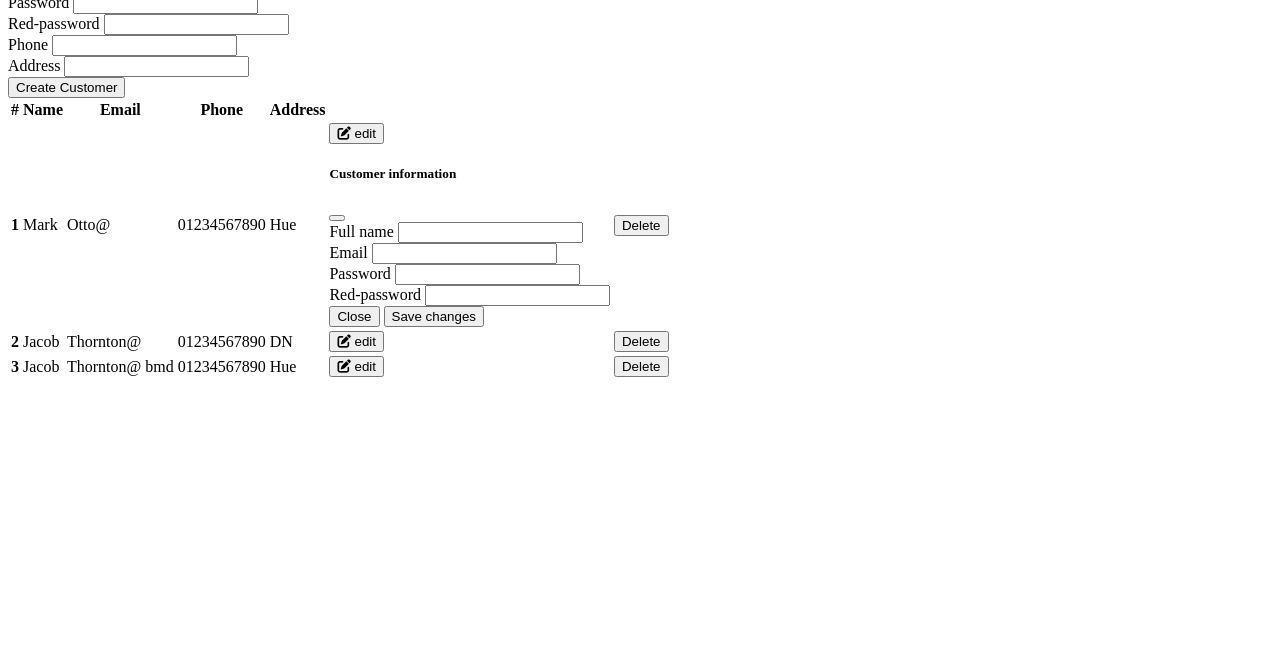
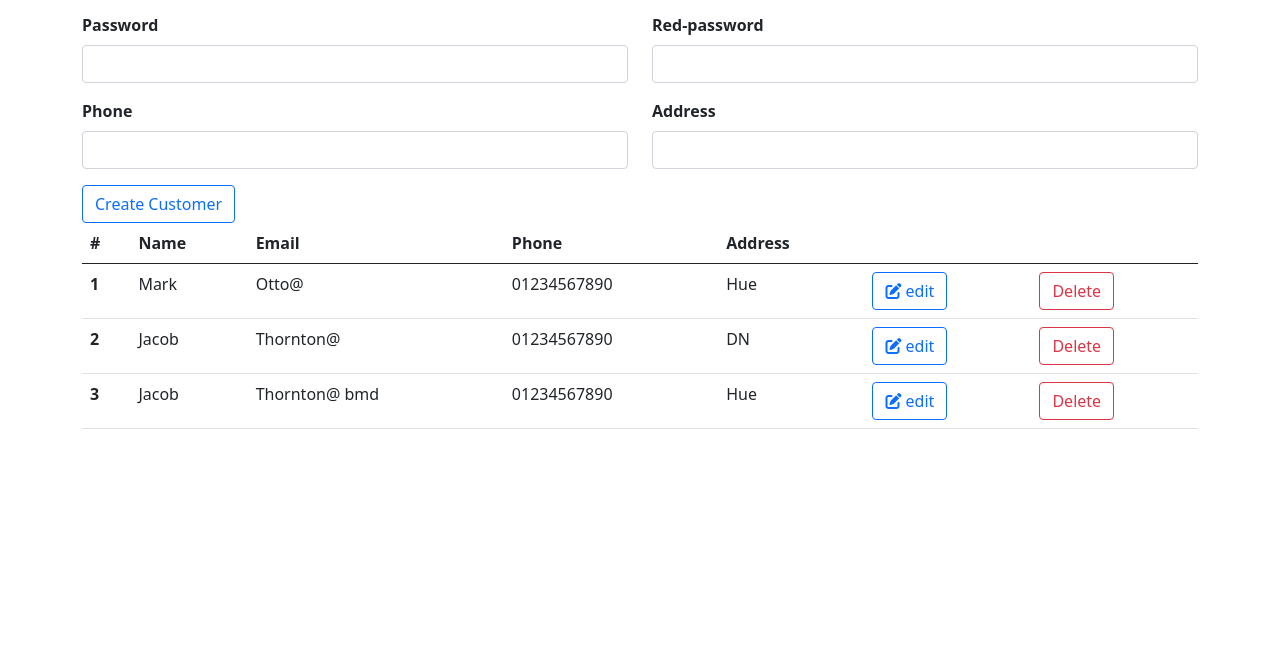
Before and after one commit to thuanho122/homework, a plain HTML site: page Bootstrap-Modal-jQuery-Banking-Transaction-Management/index.html in a window 1280 px wide. Shown: the part 129-800 px from the top of the page. Drawn offline with Linux system fonts and the light colour scheme; some packages are replaced by stand-ins of ours; the site is published under a folder, as on GitHub Pages, so addresses that start at the root find nothing; a script that the page names is missing.

Commit message:
Bai bootstrap

```diff
--- a/Bootstrap-Modal-jQuery-Banking-Transaction-Management/index.html
+++ b/Bootstrap-Modal-jQuery-Banking-Transaction-Management/index.html
@@ -6,9 +6,9 @@
     <meta http-equiv="X-UA-Compatible" content="IE=edge">
     <meta name="viewport" content="width=device-width, initial-scale=1.0">
     <title>List</title>
-    <link rel="stylesheet" href="/resources/bootstrap-5.0.2/css/bootstrap.min.css">
-    <link rel="stylesheet" href="/resources/bootstrap-5.0.2/css/bootstrap.css">
-    <script src="/resources/bootstrap-5.0.2/js/bootstrap.min.js"></script>
+    <link rel="stylesheet" href="./resources/bootstrap-5.0.2/css/bootstrap.min.css">
+    <link rel="stylesheet" href="./resources/bootstrap-5.0.2/css/bootstrap.css">
+    <script src="./resources/bootstrap-5.0.2/js/bootstrap.min.js"></script>
     <script src="https://kit.fontawesome.com/5790b5cbe2.js" crossorigin="anonymous"></script>
     <script src="//cdn.jsdelivr.net/npm/sweetalert2@11"></script>
 
```
